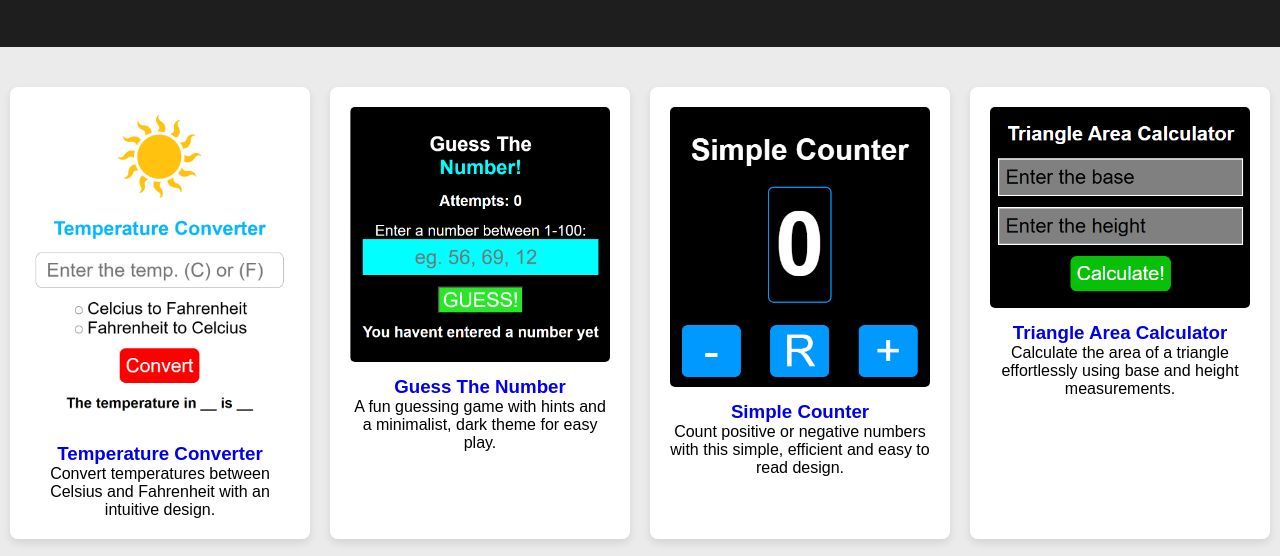
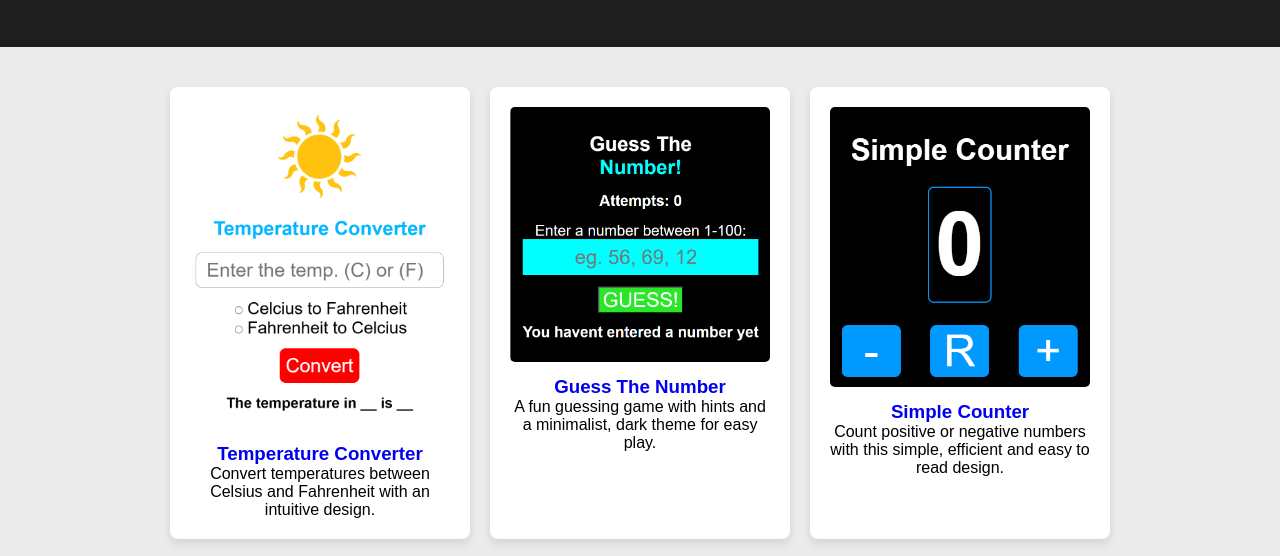
Before and after one commit to lavaix/lavaix.github.io, a plain HTML site: page projects/index.html in a window 1280 px wide. Shown: the part 168-724 px from the top of the page. Drawn offline with nearby package versions, Linux system fonts and the light colour scheme.

Commit message:
Update styles.css

```diff
--- a/projects/styles.css
+++ b/projects/styles.css
@@ -56,7 +56,7 @@ header {
 section {
     grid-row: 3;
     background-color: #ebebeb;
-    padding: 40px 0;
+    padding: 40px;
 }
 .project-list {
     display: flex;
```
